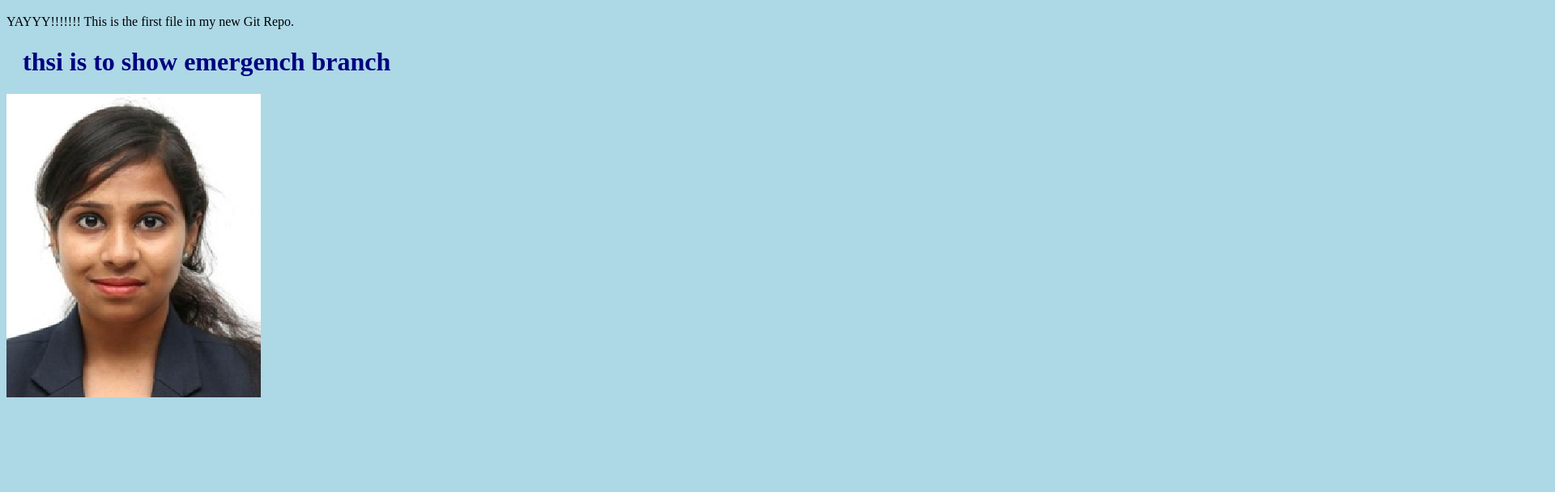
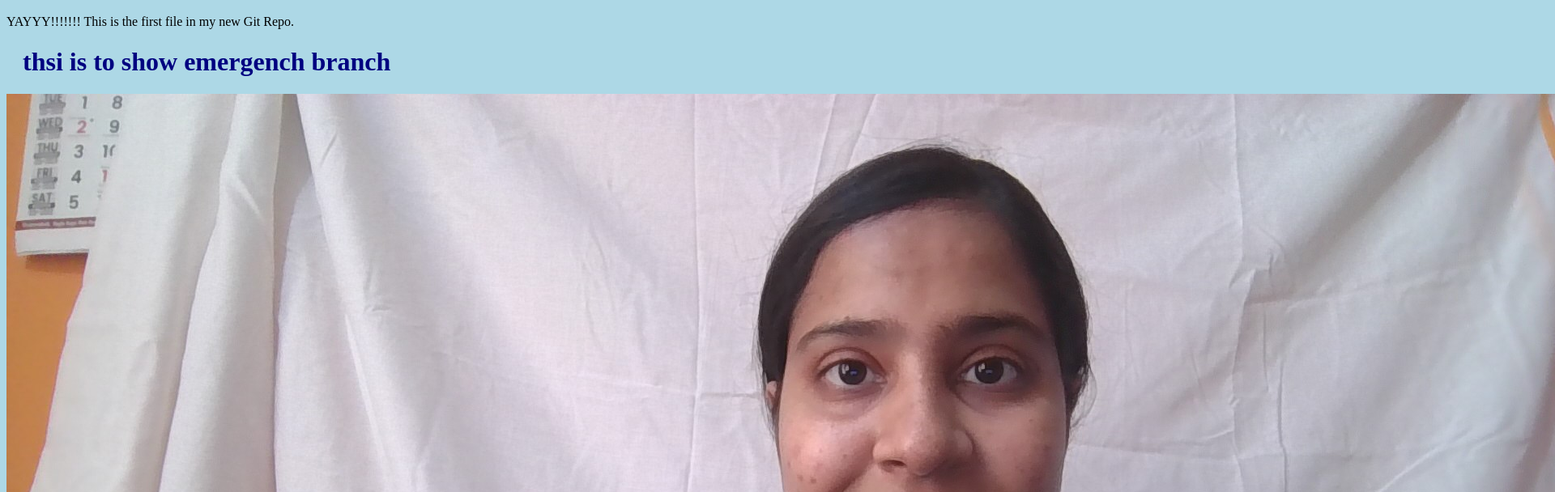
Before and after one commit to dikshan-tech/hello-word, a plain HTML site: page index.html in a window 1280 px wide. Shown: the part 1228-1836 px from the top of the page at 81% size, 1920 px wide, since content can reach past the window. Before the commit the page ends 1731 px from the top, so only its background shows below. Drawn offline with Linux system fonts and the light colour scheme.

Commit message:
test conflict

```diff
--- a/index.html
+++ b/index.html
@@ -12,7 +12,7 @@
 
 <p>YAYYY!!!!!!! This is the first file in my new Git Repo.</p>
 <h1>thsi is to show emergench branch</h1>
-<div><img src="latestdpic.jpg" alt="Hello World from Space"
+<div><img src="pic1.jpg" alt="mypic"
 
 </body>
 </html>
```
Also changed, not shown: pic1.jpg (added).
